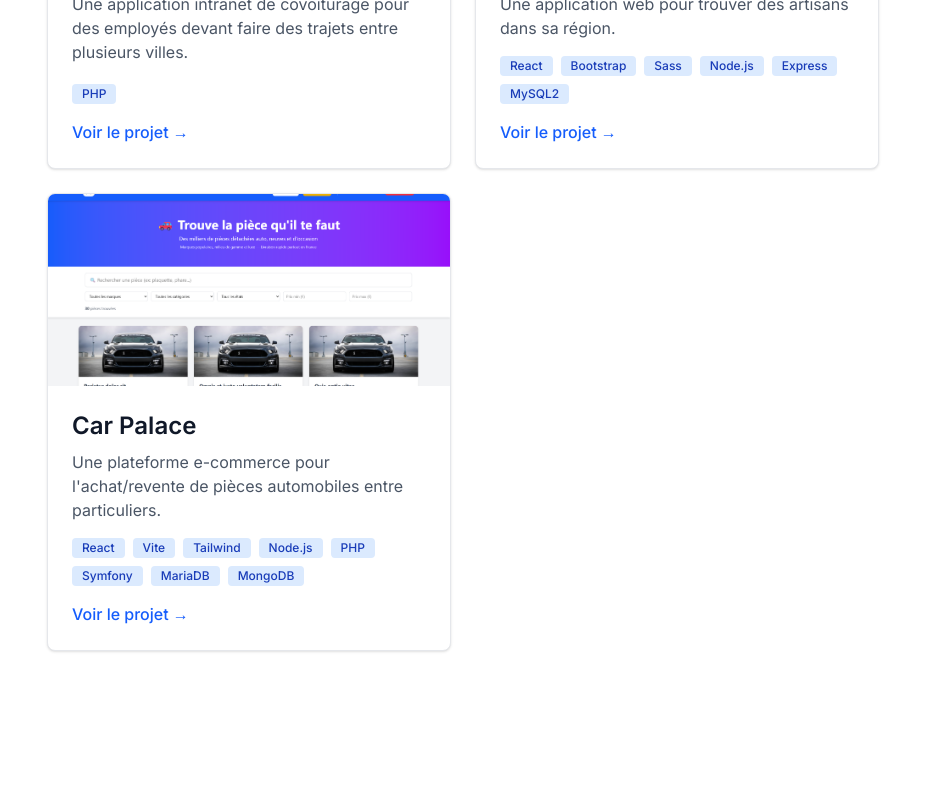
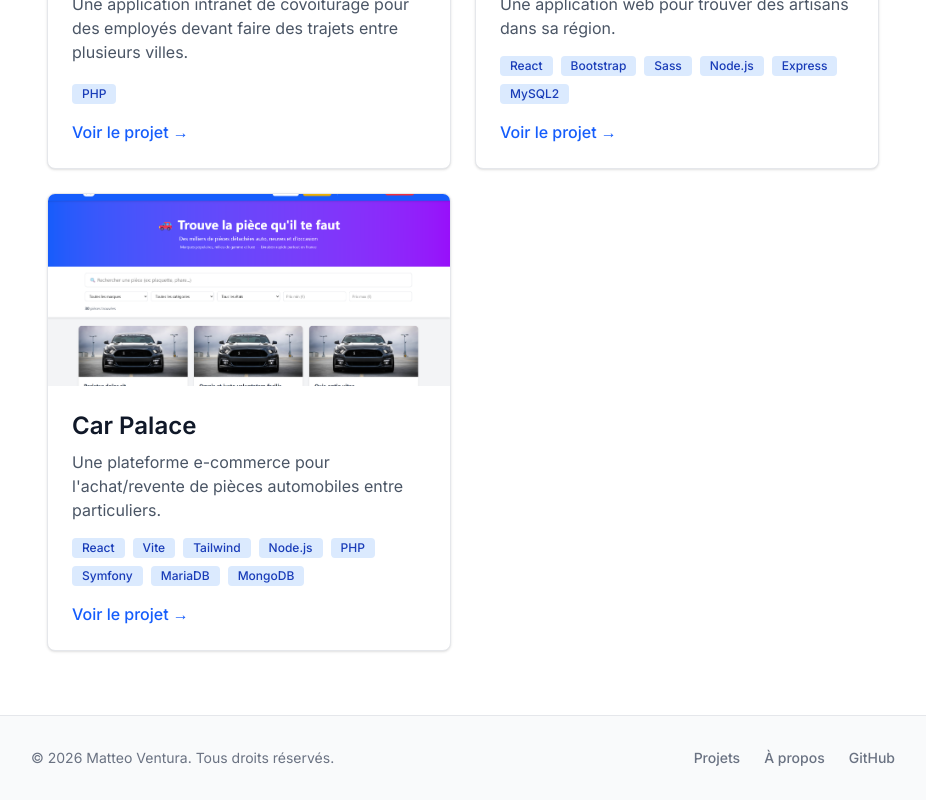
Before and after one commit to MacFly-99/Portfolio, a Next.js app: page / in a window 1280 px wide. Shown: the part 1076-1876 px from the top of the page, without its empty margins (177-1103 px from the left). Before the commit the page ends 1791 px from the top, so only its background shows below. Built offline with nearby package versions, Linux system fonts and the light colour scheme.

Commit message:
Create the footer

```diff
--- /dev/null
+++ b/app/components/Footer.tsx
@@ -0,0 +1,37 @@
+import Link from "next/link";
+
+export default function Footer() {
+  // On récupère l'année actuelle dynamiquement
+  const currentYear = new Date().getFullYear();
+
+  return (
+    <footer className="border-t border-gray-200 dark:border-gray-800 bg-gray-50 dark:bg-gray-950 mt-auto">
+      <div className="max-w-4xl mx-auto px-4 py-8 flex flex-col md:flex-row items-center justify-between gap-4">
+
+        {/* Copyright */}
+        <p className="text-sm text-gray-500 dark:text-gray-400">
+          © {currentYear} Matteo Ventura. Tous droits réservés.
+        </p>
+
+        {/* Liens */}
+        <div className="flex items-center gap-6 text-sm font-medium">
+          <Link href="/" className="text-gray-500 dark:text-gray-400 hover:text-blue-600 dark:hover:text-blue-400 transition-colors">
+            Projets
+          </Link>
+          <Link href="/a-propos" className="text-gray-500 dark:text-gray-400 hover:text-blue-600 dark:hover:text-blue-400 transition-colors">
+            À propos
+          </Link>
+          <a
+            href="https://github.com/MacFly-99"
+            target="_blank"
+            rel="noreferrer"
+            className="text-gray-500 dark:text-gray-400 hover:text-gray-900 dark:hover:text-white transition-colors"
+          >
+            GitHub
+          </a>
+        </div>
+
+      </div>
+    </footer>
+  );
+}
--- a/app/layout.tsx
+++ b/app/layout.tsx
@@ -2,6 +2,7 @@ import type { Metadata } from "next";
 import { Inter } from "next/font/google";
 import "./globals.css";
 import Navbar from "./components/Navbar";
+import Footer from "./components/Footer";
 
 const inter = Inter({ subsets: ["latin"] });
 
@@ -17,14 +18,16 @@ export default function RootLayout({
 }>) {
   return (
     <html lang="fr">
+      {/* Le body est en flex-col et min-h-screen pour que le footer reste en bas même s'il y a peu de contenu */}
       <body className={`${inter.className} bg-white text-black dark:bg-gray-900 dark:text-white transition-colors duration-300 min-h-screen flex flex-col`}>
 
         <Navbar />
 
-        {/* J'enveloppe les enfants dans un flex-grow pour que le footer reste en bas */}
         <div className="flex-grow">
           {children}
         </div>
+
+        <Footer />
 
       </body>
     </html>
```
